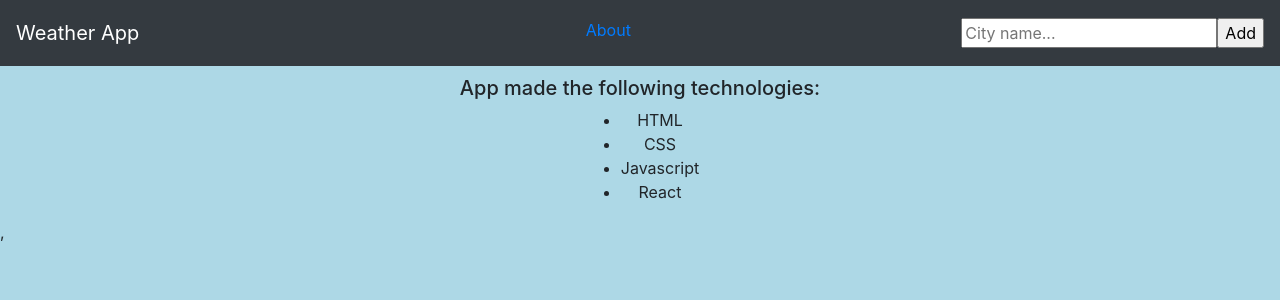
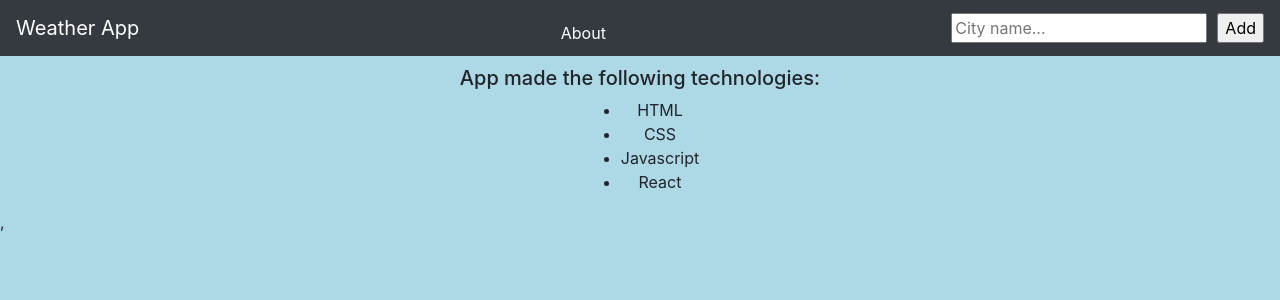
Before and after one commit to NachoHotz/weather-app, a React (Create React App) app: page /about in a window 1280 px wide. Shown: the top 300 px of the page. Built offline with nearby package versions, Linux system fonts and the light colour scheme.

Commit message:
fix linter add className in SearchBar.jsx

```diff
--- a/src/components/Nav.jsx
+++ b/src/components/Nav.jsx
@@ -1,21 +1,18 @@
-import React from "react";
-import { Link } from "react-router-dom";
-import SearchBar from "./SearchBar.jsx";
-import "./styles/Nav.css";
-import "./styles/About.css";
+import React from 'react';
+import { Link } from 'react-router-dom';
+import SearchBar from './SearchBar.jsx';
+import './styles/Nav.css';
+import './styles/About.css';
 
 function Nav({ onSearch }) {
   return (
     <nav className="navbar navbar-dark bg-dark">
-        <Link to='/'>
-          <span className="navbar-brand">
-            Weather App
-          </span>
-        </Link>
-      <ul className="links">
-        <Link to='/about'>About</Link>
-      </ul>
-
+      <Link to="/">
+        <span className="navbar-brand">Weather App</span>
+      </Link>
+      <Link className="links" to="/about">
+        About
+      </Link>
       <SearchBar onSearch={onSearch} />
     </nav>
   );
--- a/src/components/SearchBar.jsx
+++ b/src/components/SearchBar.jsx
@@ -1,4 +1,5 @@
 import React, { useState } from "react";
+import './styles/SearchBar.css';
 
 export default function SearchBar({ onSearch }) {
   const [city, setCity] = useState("");
@@ -13,6 +14,7 @@ export default function SearchBar({ onSearch }) {
     >
       <input
         type="text"
+        className='search_input'
         placeholder="City name..."
         value={city}
         onChange={(e) => setCity(e.target.value)}
```
